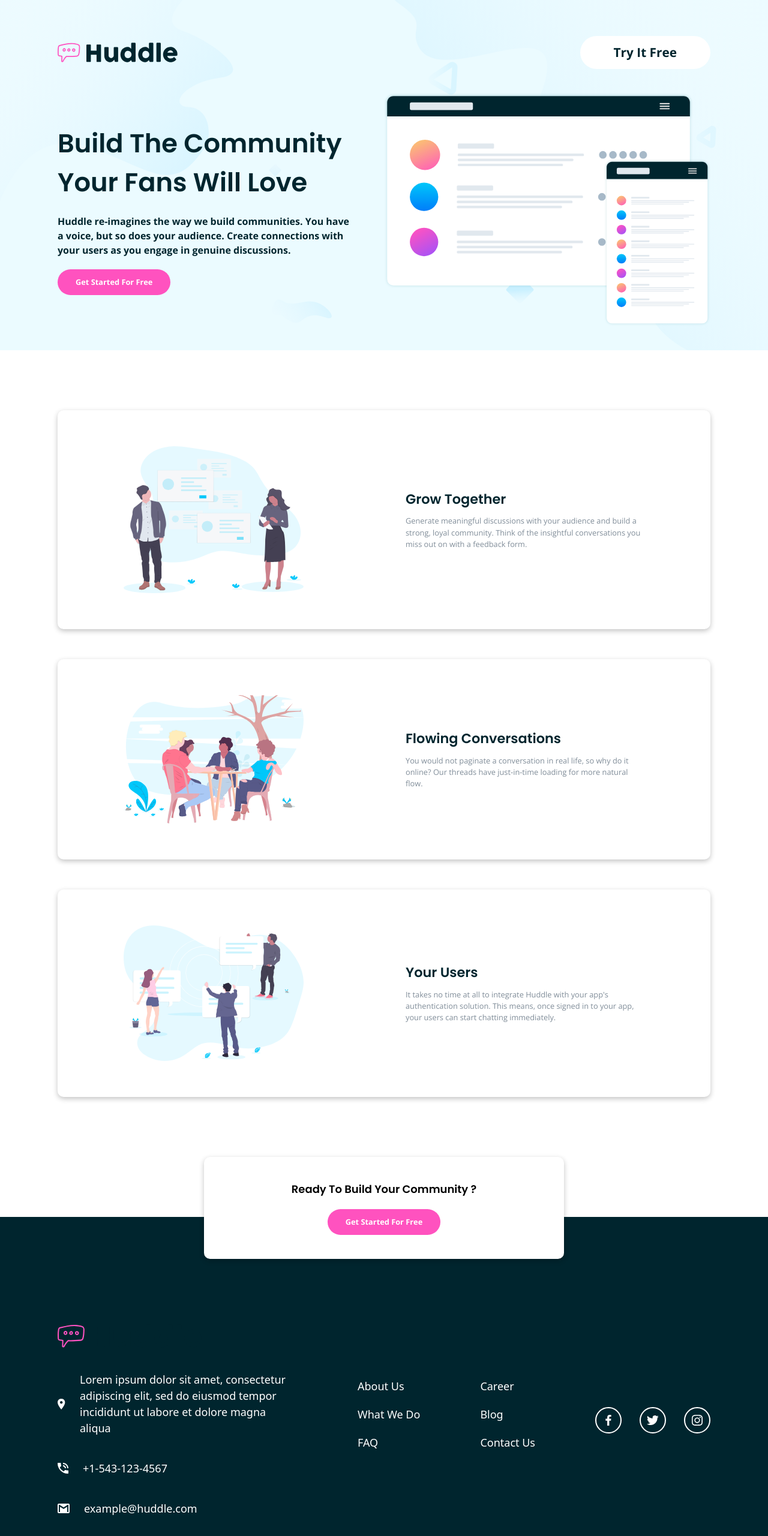
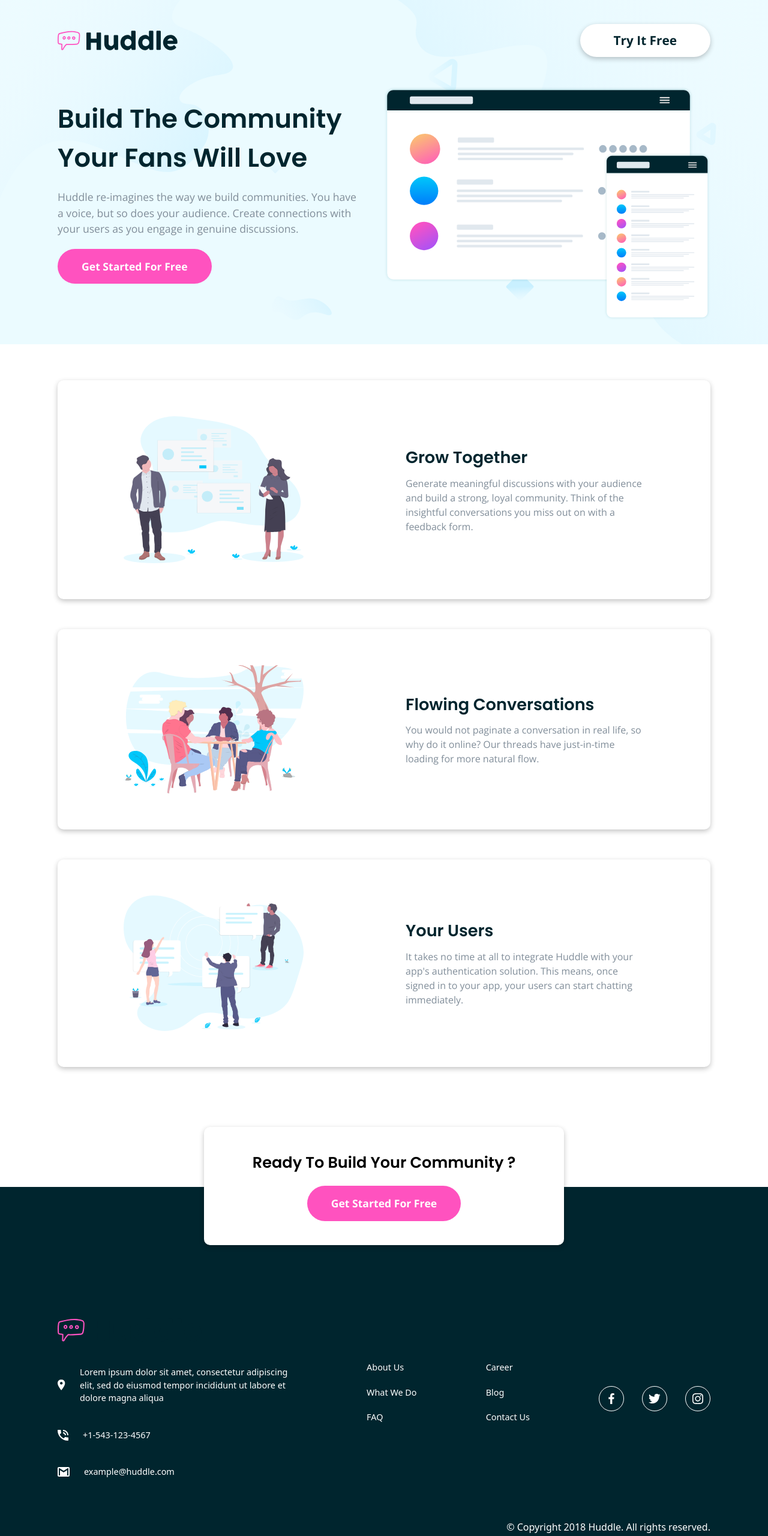
Before and after one commit to Mut1s0/huddle-landing-page-with-alternating-feature-blocks, a React (Vite) app: page / in a window 1280 px wide. Shown: the top 2561 px of the page at 60% size. Built offline with nearby package versions, Linux system fonts and the light colour scheme.

Commit message:
Added active states

```diff
--- a/src/components/Button.jsx
+++ b/src/components/Button.jsx
@@ -3,7 +3,7 @@
 
     return(
 
-        <button className="px-[30px] py-3 rounded-[100px] text-white bg-pink font-openSans font-bold text-[.8rem]">Get Started For Free</button>
+        <button className="px-[30px] md:px-[40px] py-3 md:py-4 rounded-[100px] text-white bg-pink font-openSans font-bold text-[.8rem] md:text-[.95rem] lg:text-[1.1rem] hover:opacity-50">Get Started For Free</button>
 
     )
 }
--- a/src/components/CTA.jsx
+++ b/src/components/CTA.jsx
@@ -10,7 +10,7 @@
 
             <div className="text-center rounded-[10px] max-w-[90%] ss:max-w-[50%] ss:w-[600px] mx-auto py-[40px] relative top-0 right-0 bg-white call-to-action">
 
-                <h1 className="capitalize mb-5 font-poppins font-bold">Ready to build your community ?</h1>
+                <h1 className="capitalize mb-5 font-poppins font-bold text-[1rem] md:text-[1.6rem]">Ready to build your community ?</h1>
 
                 <Button />
 
--- a/src/components/Community.jsx
+++ b/src/components/Community.jsx
@@ -3,15 +3,15 @@
 
 const Business = ({ icon, title, text }) => (
 
-    <article className="flex flex-col md:flex-row px-[20px] md:px-[110px] py-[40px] md:py-[60px] rounded-[10px] box-shadow xs:max-w-[350px] md:max-w-full md:w-full mx-auto md:gap-[100px] lg:gap-[170px]">
+    <article className="flex flex-col md:flex-row px-[30px] md:px-[110px] py-[40px] md:py-[60px] rounded-[10px] box-shadow xs:max-w-[350px] ss:max-w-[500px] md:max-w-full md:w-full mx-auto md:gap-[100px] lg:gap-[170px]">
 
         <img src={icon} alt="" className="mb-[40px] md:mb-0 md:w-[300px]" />
 
         <div className="text-center md:text-left md:flex md:flex-col md:justify-center">
 
-            <h2 className="font-poppins text-veryDarkCyan font-bold text-[1.1rem] md:text-[1.4rem] mb-[10px]">{title}</h2>
+            <h2 className="font-poppins text-veryDarkCyan font-bold text-[1rem] ss:text-[1.5rem] md:text-[1.7rem] mb-[10px]">{title}</h2>
 
-            <p className="text-[.8rem] md:text-[.8rem] xs:max-w-[240px] md:max-w-full mx-auto font-openSans text-grayishBlue font-regular">{text}</p>
+            <p className="text-[.7rem] ss:text-[.9rem] md:text-[1rem] xs:max-w-[240px] md:max-w-full mx-auto font-openSans text-grayishBlue font-regular">{text}</p>
 
         </div>
 
@@ -23,7 +23,7 @@
 
     return(
 
-        <section className="max-w-[90%] sm:max-w-[85%] mx-auto py-[100px]">
+        <section className="max-w-[90%] sm:max-w-[85%] lg:w-[1100px] mx-auto py-[60px] md:pb-[100px]">
 
             <div className="grid gap-[50px]">
 
--- a/src/components/Footer.jsx
+++ b/src/components/Footer.jsx
@@ -5,11 +5,11 @@
 
     return(
 
-        <section className="text-white h-[100%] max-w-[90%] sm:max-w-[85%] mx-auto pt-[150px] pb-[80px]">
+        <section className="text-white h-[100%] max-w-[90%] sm:max-w-[85%] mx-auto pt-[150px] pb-[50px]">
 
-            <div className="flex flex-col lg:flex-row justify-between lg:items-center flex-wrap h-[90%]">
+            <div className="flex flex-col md:flex-row justify-between md:items-center flex-wrap h-[90%]">
 
-                <div className="w-[400px] mb-[60px] lg:mb-0">
+                <div className="sm:w-[400px] mb-[60px] md:mb-0">
 
                     <img src={logo} alt="logo" />
 
@@ -19,7 +19,7 @@
 
                             <img src={contact.icon} alt="icon" />
 
-                            <p>{contact.details}</p>
+                            <p className="text-[.9rem]">{contact.details}</p>
 
                         </div>
 
@@ -33,7 +33,7 @@
 
                         <ul key={us.id}>
 
-                            <li className="mb-5">{us.link}</li>
+                            <li className="mb-5 text-[.9rem] cursor-pointer hover:underline">{us.link}</li>
 
                         </ul>
 
@@ -47,7 +47,7 @@
 
                         <ul key={career.id}>
 
-                            <li className="mb-5">{career.content}</li>
+                            <li className="mb-5 text-[.9rem] cursor-pointer">{career.content}</li>
 
                         </ul>
 
@@ -57,18 +57,18 @@
 
                 <div>
 
-                    <ul className="flex justify-center lg:justify-start items-center gap-[30px] py-[40px] lg:py-0">
+                    <ul className="flex justify-center md:justify-start items-center gap-[30px] py-[40px] md:py-0">
 
                         <li>
-                            <img src={facebook} alt="facebook" className="facebook" />
+                            <img src={facebook} alt="facebook" className="facebook cursor-pointer" />
                         </li>
 
                         <li>
-                            <img src={twitter} alt="instagram" className="instagram" />
+                            <img src={twitter} alt="instagram" className="instagram cursor-pointer" />
                         </li>
 
                         <li>
-                            <img src={instagram} alt="twitter" className="twitter" />
+                            <img src={instagram} alt="twitter" className="twitter cursor-pointer" />
                         </li>
                     </ul>
 
@@ -76,7 +76,7 @@
 
             </div>
 
-            <p className="text-center lg:text-right">&copy; Copyright 2018 Huddle. All rights reserved.</p>
+            <p className="text-center md:text-right text-[.7rem] md:text-[1rem]">&copy; Copyright 2018 Huddle. All rights reserved.</p>
 
         </section>
     )
--- a/src/components/Hero.jsx
+++ b/src/components/Hero.jsx
@@ -9,11 +9,15 @@
 
             <div className="flex flex-col justify-center items-center md:items-start text-center md:text-left">
 
-                <h1 className="text-veryDarkCyan font-poppins font-bold capitalize text-[1.4rem] md:text-[2.7rem] mb-5">Build the community <br className="block" /> your fans will love</h1>
+                <h1 className="text-veryDarkCyan font-poppins font-bold capitalize text-[1.4rem] xs:text-[2rem] md:text-[2.3rem] lg:text-[2.7rem] mb-5">Build the community <br className="block" /> your fans will love</h1>
 
-                <p className="font-openSans text-veryDarkCyan font-semiBold text-[.8rem] md:text-[1rem] mb-5">Huddle re-imagines the way we build <br className="block sm:hidden"/> communities. You have <br className="hidden md:block"/> a voice, but so <br className="block sm:hidden"/> does your audience. Create connections <br className="block sm:hidden"/> with <br className="hidden md:block"/> your users as you engage in <br className="block sm:hidden"/> genuine discussions.</p>
+                <p className="font-openSans text-grayishBlue font-regular text-[.8rem] xs:text-[.99rem] md:text-[.8rem] lg:text-[1.1rem] mb-5">Huddle re-imagines the way we build <br className="block sm:hidden"/> communities. You have <br className="hidden md:block"/> a voice, but so <br className="block sm:hidden"/> does your audience. Create connections <br className="block sm:hidden"/> with <br className="hidden md:block"/> your users as you engage in <br className="block sm:hidden"/> genuine discussions.</p>
 
-                <Button />
+                <div className="mb-[40px]">
+
+                    <Button />
+
+                </div>
 
             </div>
 
--- a/src/components/Navbar.jsx
+++ b/src/components/Navbar.jsx
@@ -4,11 +4,11 @@
 
     return(
 
-        <nav className="flex justify-between items-center max-w-[90%] sm:max-w-[85%] mx-auto py-[20px] mb-[20px]">
+        <nav className="flex justify-between items-center max-w-[90%] sm:max-w-[85%] mx-auto mb-[50px]">
 
             <img src={logo} alt="logo" className="w-[100px] md:w-[200px]" />
 
-            <button type="button" className="rounded-[100px] bg-white py-1 md:py-3 px-5 md:px-14 cursor-pointer text-veryDarkCyan font-openSans font-bold text-[.8rem] md:text-[1.3rem]">Try It Free</button>
+            <button type="button" className="rounded-[100px] bg-white py-1 md:py-3 px-5 md:px-14 cursor-pointer text-veryDarkCyan font-openSans font-bold text-[.8rem] md:text-[1.3rem] free hover:opacity-75">Try It Free</button>
 
         </nav>
 
--- a/src/index.css
+++ b/src/index.css
@@ -26,6 +26,10 @@
     }
 }
 
+.free {
+    box-shadow: rgba(0, 0, 0, 0.24) 0px 3px 8px;
+}
+
 .box-shadow {
     box-shadow: rgba(0, 0, 0, 0.24) 0px 3px 8px;
 }
@@ -38,7 +42,7 @@
 .instagram,
 .twitter {
     filter: invert(1) grayscale(1) brightness(100);
-    border: 2px solid black;
+    border: 1px solid black;
     padding: .5rem;
     border-radius: 100%;
 }
```
